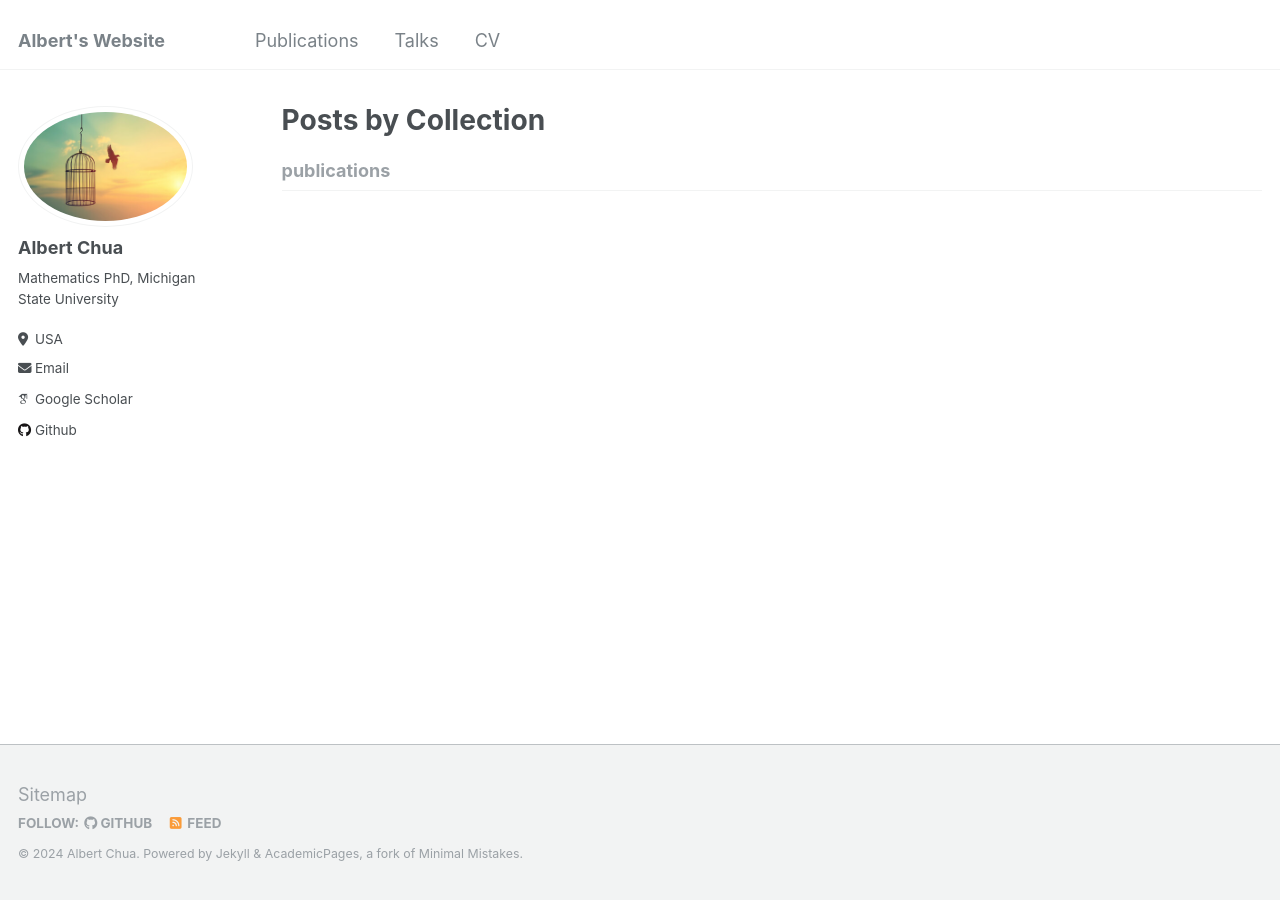
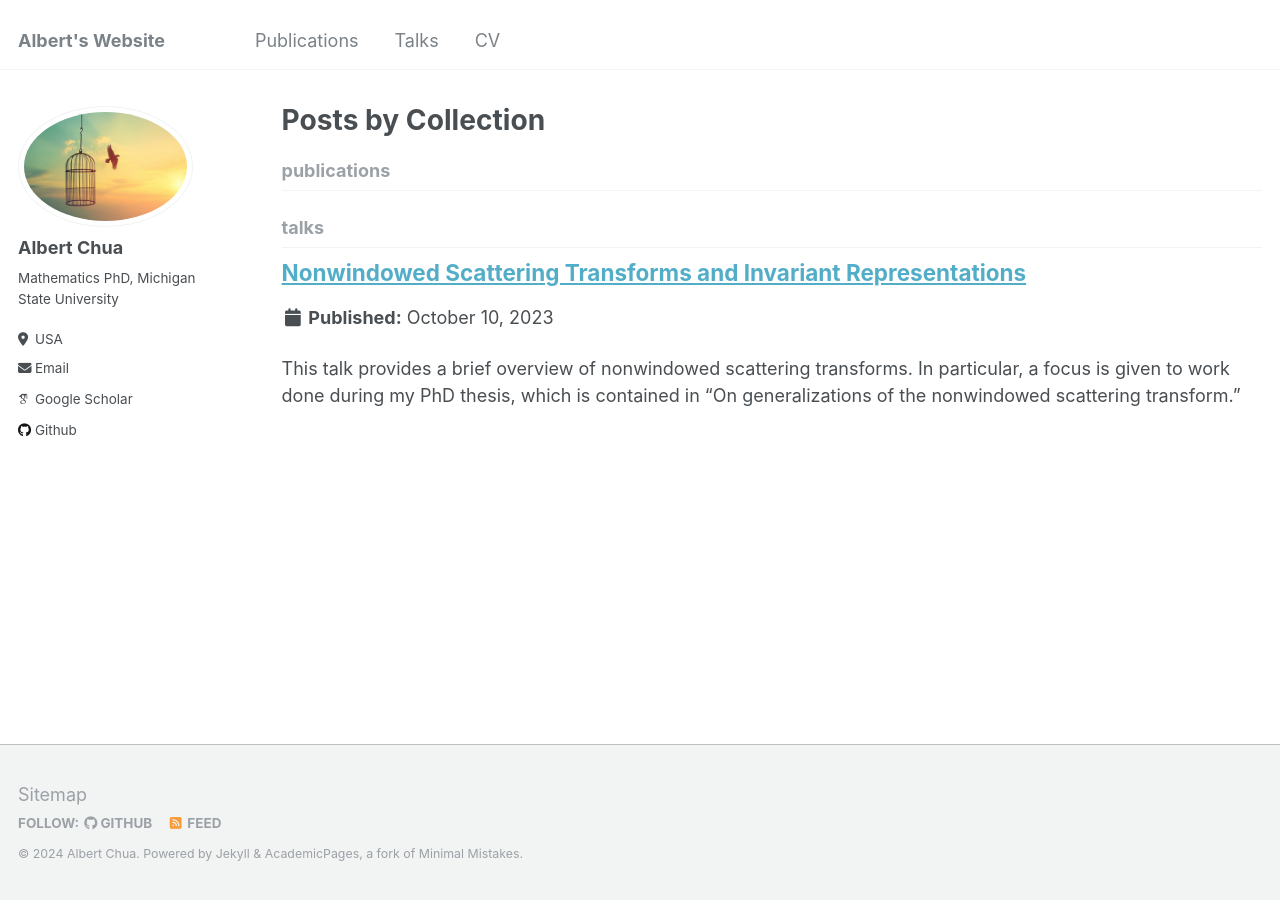
Before and after one commit to alchua1996/alchua1996.github.io, a Jekyll site: the page built from _pages/collection-archive.html, in a window 1280 px wide. Built offline with Jekyll 4.4.1, drawn with Linux system fonts in a browser that asks for light colours; some web fonts are replaced; part of the change alters nothing that is shown.

Commit message:
Update _config.yml

```diff
--- a/_config.yml
+++ b/_config.yml
@@ -200,17 +200,11 @@ kramdown:
 
 # Collections
 collections:
-  teaching:
-    output: false
-    permalink: /:collection/:path/
   publications:
     output: true
     permalink: /:collection/:path/
-  portfolio:
-    output: false
-    permalink: /:collection/:path/
   talks:
-    output: false
+    output: true
     permalink: /:collection/:path/
 
 
@@ -223,10 +217,10 @@ defaults:
     values:
       layout: single
       author_profile: true
-  # _teaching
+  # _talks
   - scope:
       path: ""
-      type: teaching
+      type: talks
     values:
       layout: single
       author_profile: true
```
